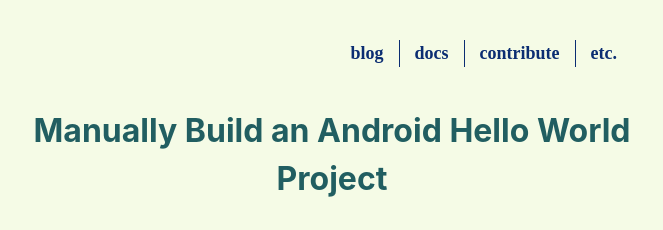
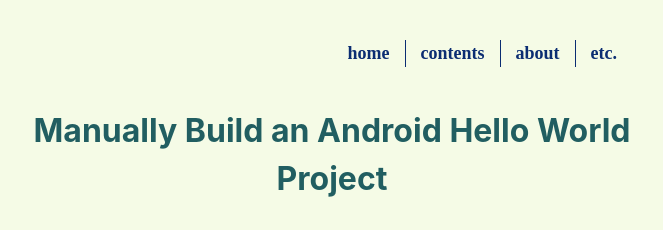
Before and after one commit to anthracitelabs/anthracitelabs.github.io, a Jekyll site: the page built from index.md, in a window 1280 px wide and 900 px high. Shown: the top 230 px of the window, without its empty margins (308-971 px from the left). Built offline with Jekyll 4.4.1, drawn with Linux system fonts in a browser that asks for light colours; the repository's description, which GitHub fills in, is left out; our own code applies the rules of GitHub Pages for plain Markdown files.

Commit message:
Update default.html

```diff
--- a/_layouts/default.html
+++ b/_layouts/default.html
@@ -22,9 +22,9 @@
 	<div id='header'>
 		<nav class="page-menu">
 			<ul class="menu" id="menu">
-			<li class="menu-item"><a href="/blog/" class="menu-link">Blog</a></li>
-			<li class="menu-item"><a href="/docs/" class="menu-link">Docs</a></li>
-			<li class="menu-item"><a href="/contribute/" class="menu-link">Contribute</a></li>
+			<li class="menu-item"><a href="/home/" class="menu-link">home</a></li>
+			<li class="menu-item"><a href="/contents/" class="menu-link">contents</a></li>
+			<li class="menu-item"><a href="/about/" class="menu-link">about</a></li>
 			<li class="menu-item"><a href="/etc/" class="menu-link">etc.</a></li>
 			</ul>
 		</nav>
```
